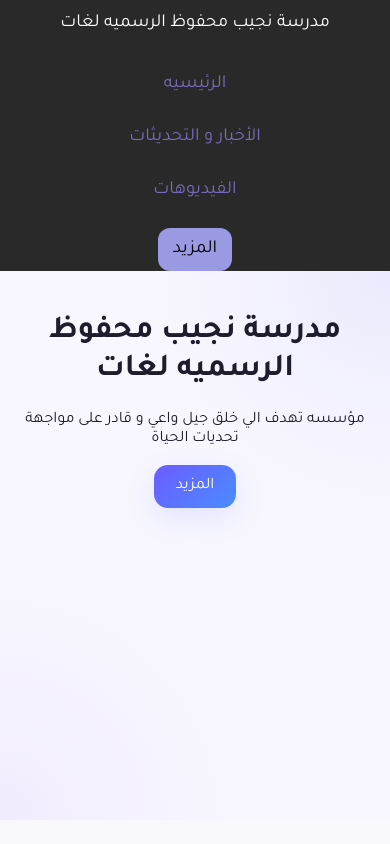
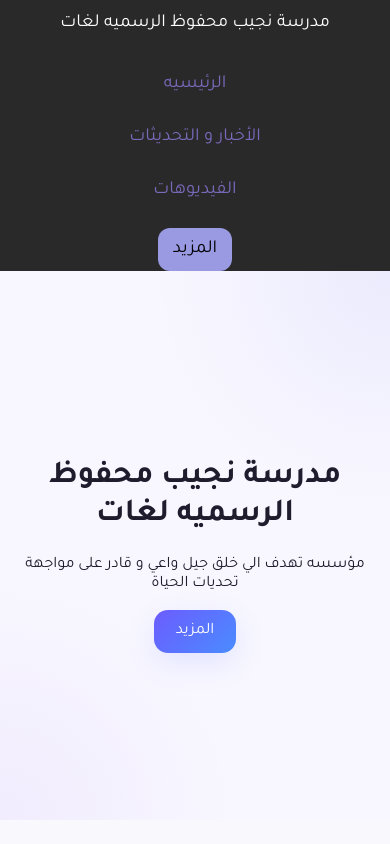
Before and after one commit to Badr57499/NGLS_Front, a React (Vite) app: page / in a window 390 px wide. Shown: the top 844 px of the page. Built offline with nearby package versions, Linux system fonts and the light colour scheme; no server answers.

Commit message:
Center .First inside .Hero: switch Hero to a centered flex layout

```diff
--- a/src/Components/Homepage.css
+++ b/src/Components/Homepage.css
@@ -25,10 +25,12 @@
   min-height: min(65vh, 720px);
   padding: 56px 48px 36px;
   background-repeat: no-repeat;
-  display: grid;
-  grid-template-columns: minmax(300px, 1.25fr) minmax(280px, 1fr);
-  gap: 40px;
-  align-items: start;
+
+  /* Center .First both vertically and horizontally */
+  display: flex;
+  justify-content: center;
+  align-items: center;
+  text-align: center;
 }
 
 .First button {
@@ -128,7 +130,10 @@
   .Hero {
     padding: 40px 24px;
     height: auto;
-    grid-template-columns: 1fr;
+    /* keep centered layout on small screens */
+    display: flex;
+    justify-content: center;
+    align-items: center;
   }
 
   .Hero-image {
```
